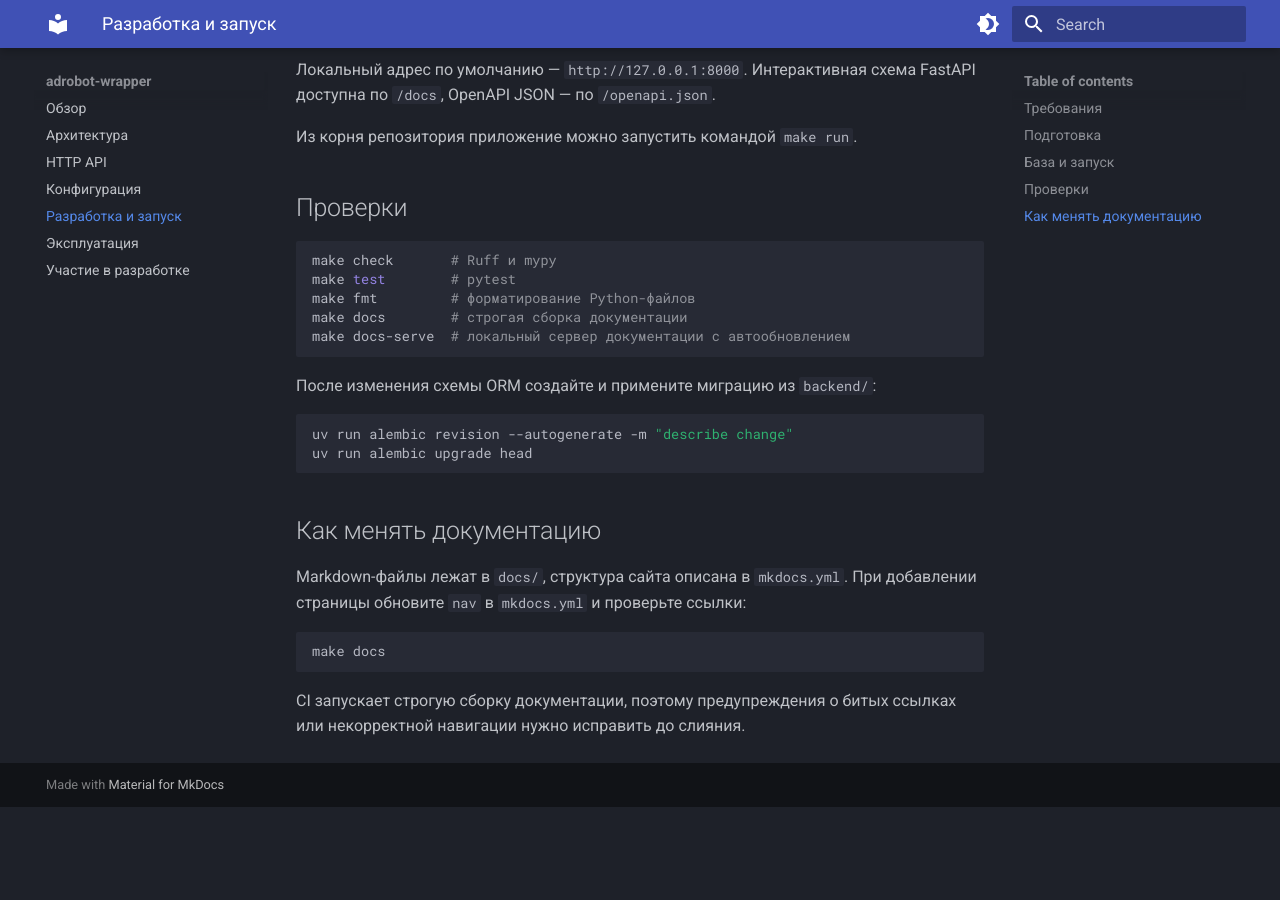
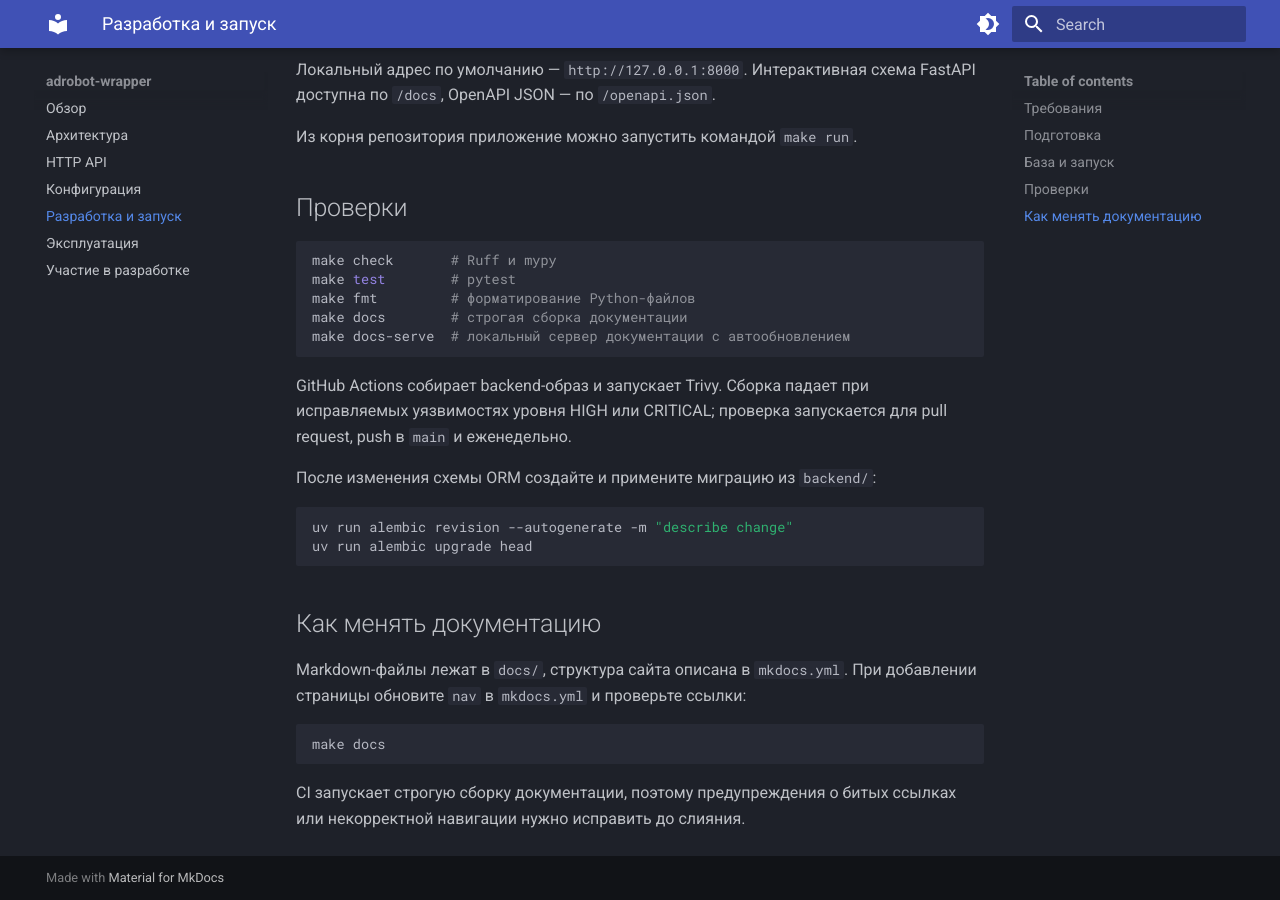
Before and after one commit to BraveTonni/adrobot-wrapper, an MkDocs documentation site: the page built from docs/development.md, in a window 1280 px wide and 900 px high, scrolled down 688 px. Built offline with MkDocs 1.6.1 and Material for MkDocs 9.7.7, drawn with Linux system fonts in a browser that asks for light colours; before the commit the page ends 1495 px from its top, so only the background shows below that.

Commit message:
ci: scan backend image with Trivy

````diff
--- a/docs/development.md
+++ b/docs/development.md
@@ -40,6 +40,10 @@ make docs        # строгая сборка документации
 make docs-serve  # локальный сервер документации с автообновлением
 ```
 
+GitHub Actions собирает backend-образ и запускает Trivy. Сборка падает при
+исправляемых уязвимостях уровня HIGH или CRITICAL; проверка запускается для
+pull request, push в `main` и еженедельно.
+
 После изменения схемы ORM создайте и примените миграцию из `backend/`:
 
 ```bash
````
Also changed, not shown: 1 other file.
